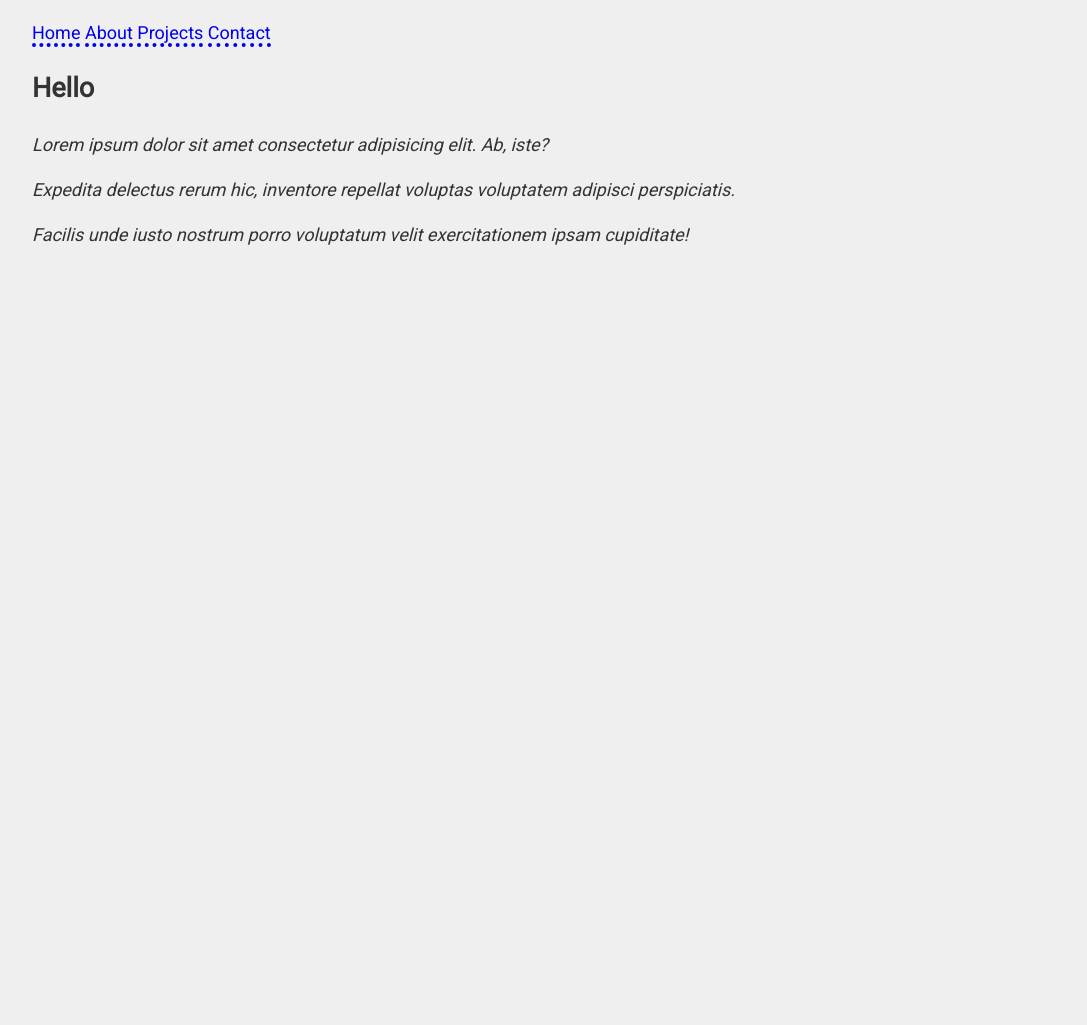
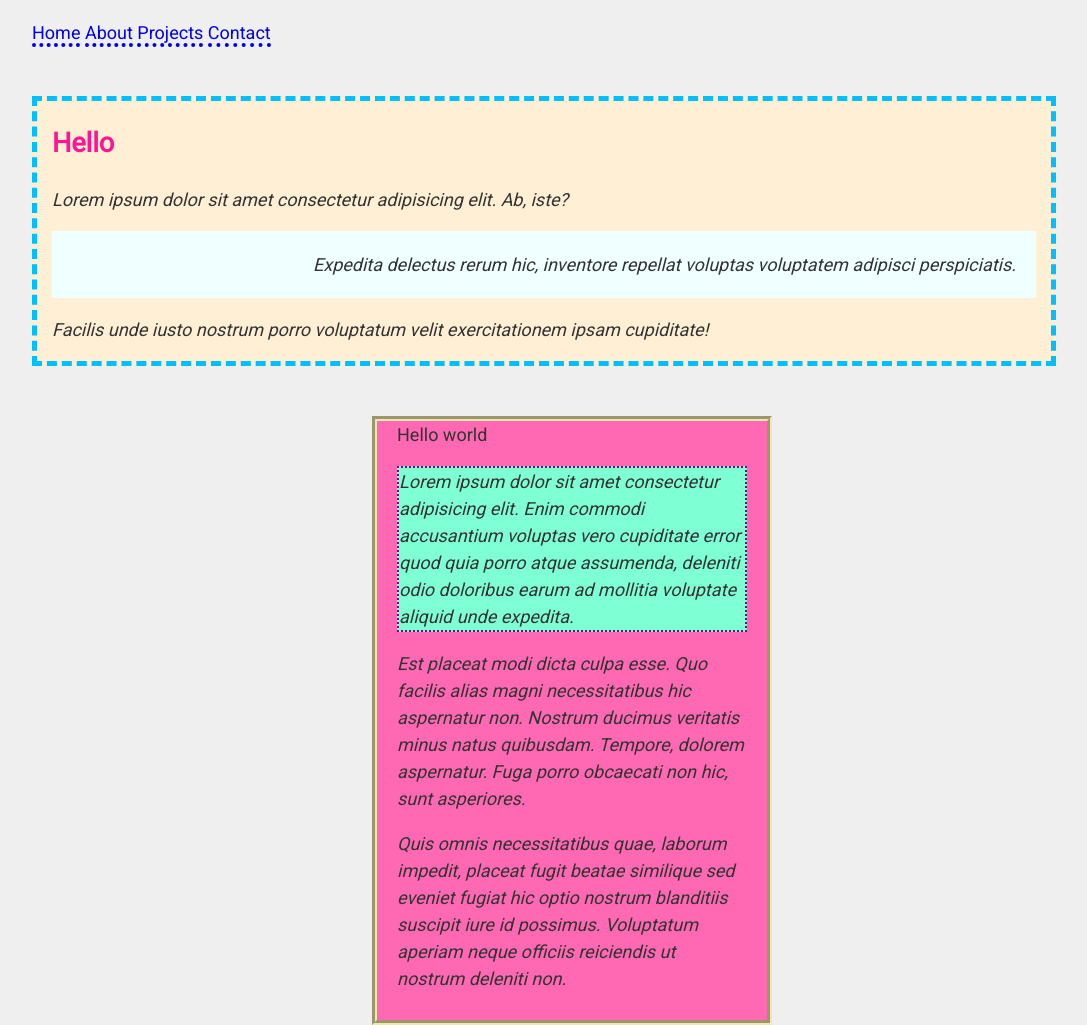
Before and after one commit to miriamhaenle/personal-website, a plain HTML site: page index.html in a window 1280 px wide. Shown: the part 72-1097 px from the top of the page, without its empty margins (68-1155 px from the left). Before the commit the page ends 800 px from the top, so only its background shows below. Drawn offline with Linux system fonts and the light colour scheme.

Commit message:
Added box layouts

```diff
--- a/index.html
+++ b/index.html
@@ -22,12 +22,12 @@
     </header>
 
     <main>
-      <article>
-        <h2>Hello</h2>
+      <article class="box">
+        <h2 class="headline2">Hello</h2>
         <p>
           Lorem ipsum dolor sit amet consectetur adipisicing elit. Ab, iste?
         </p>
-        <p>
+        <p class="middle-p">
           Expedita delectus rerum hic, inventore repellat voluptas voluptatem
           adipisci perspiciatis.
         </p>
@@ -36,6 +36,28 @@
           cupiditate!
         </p>
       </article>
+
+      <article class="box2">
+        <h2">Hello world</h2>
+        <p class="box3">
+          Lorem ipsum dolor sit amet consectetur adipisicing elit. Enim commodi
+          accusantium voluptas vero cupiditate error quod quia porro atque
+          assumenda, deleniti odio doloribus earum ad mollitia voluptate aliquid
+          unde expedita.
+        </p>
+        <p>
+          Est placeat modi dicta culpa esse. Quo facilis alias magni
+          necessitatibus hic aspernatur non. Nostrum ducimus veritatis minus
+          natus quibusdam. Tempore, dolorem aspernatur. Fuga porro obcaecati non
+          hic, sunt asperiores.
+        </p>
+        <p>
+          Quis omnis necessitatibus quae, laborum impedit, placeat fugit beatae
+          similique sed eveniet fugiat hic optio nostrum blanditiis suscipit
+          iure id possimus. Voluptatum aperiam neque officiis reiciendis ut
+          nostrum deleniti non.
+        </p>
+      </article>
     </main>
   </body>
 </html>
--- a/styles.css
+++ b/styles.css
@@ -1,3 +1,6 @@
+* {
+  box-sizing: border-box;
+}
 body {
   font-family: 'Roboto', sans-serif;
   font-size: 112.5%;
@@ -21,3 +24,35 @@ a {
   text-decoration: none;
   border-bottom: 4px dotted;
 }
+
+.box {
+  background: papayawhip;
+  width: 80vw;
+  padding: 0 15px;
+  margin: 50px 0;
+  border: 5px dashed deepskyblue;
+}
+
+.headline2 {
+  color: deeppink;
+}
+
+.middle-p {
+  background: azure;
+  padding: 20px;
+  text-align: end;
+}
+
+.box2 {
+  width: 50vh;
+  padding: 0 20px 10px 20px;
+  background: hotpink;
+  border: 5px groove palegoldenrod;
+  box-shadow: black;
+  margin: 0 auto;
+}
+
+.box3 {
+  background-color: aquamarine;
+  border: 2px dotted purple;
+}
```
